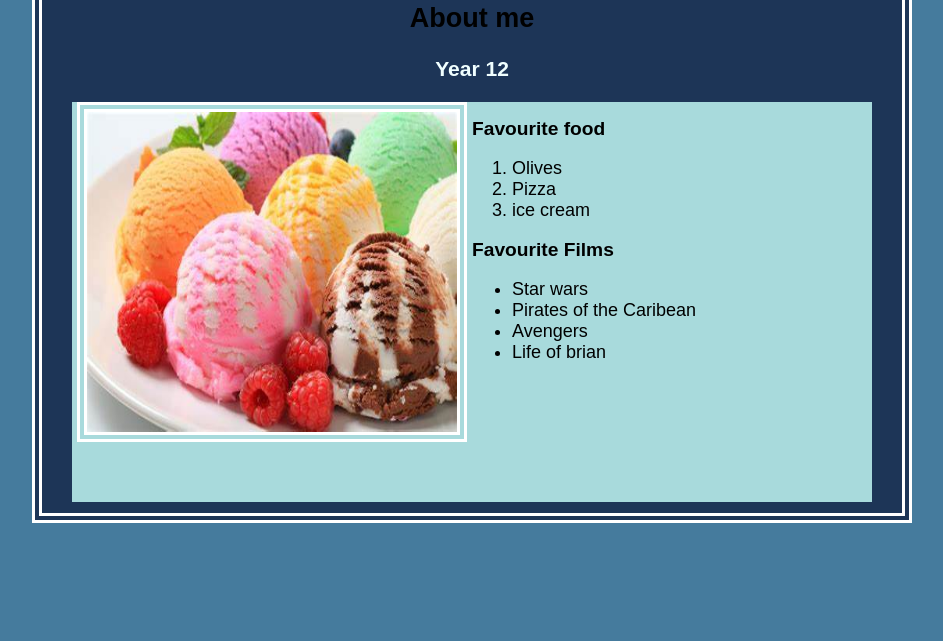
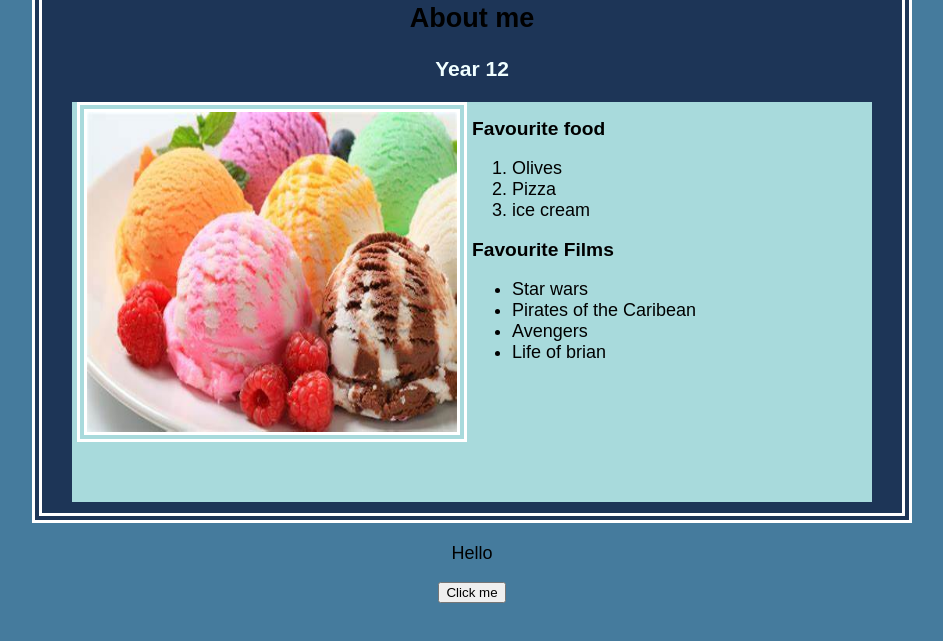
Before and after one commit to WillO1987/WillO1987.github.io, a plain HTML site: page index.html in a window 1280 px wide. Shown: the part 147-788 px from the top of the page, without its empty margins (168-1111 px from the left). Drawn offline with Linux system fonts and the light colour scheme.

Commit message:
javascript

```diff
--- a/index.html
+++ b/index.html
@@ -54,5 +54,9 @@
 
 
 	</div>
+	<p id="box">Hello</p>
+	<button type="button" onclick= "document.getElementById('box').innerHTML = 'Goodbye'"; >
+		Click me
+	</button>
 </body>
 </html>
```
Also changed, not shown: javascripttest.html (added, +14 -0 lines).
